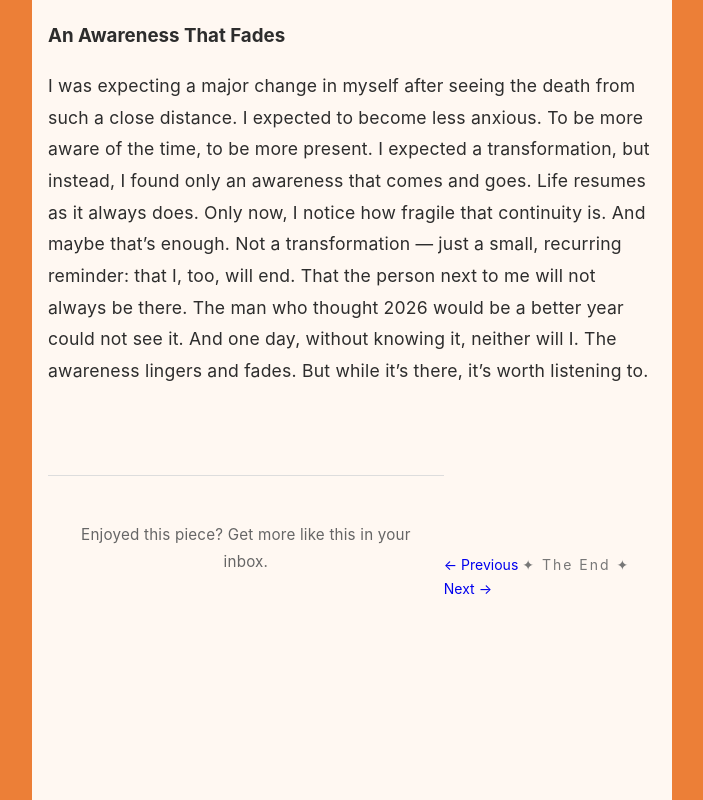
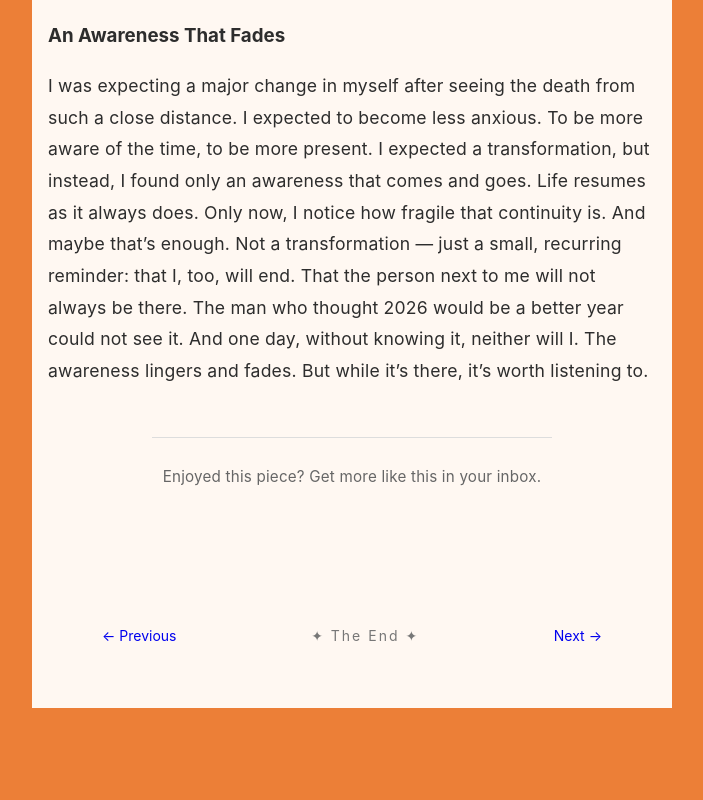
Before and after one commit to shirugautam-dev/Blog, a plain HTML site: page htmls/death.html in a window 1280 px wide. Shown: the part 2704-3504 px from the top of the page, without its empty margins (288-991 px from the left). After the commit the page ends 3412 px from the top, so only its background shows below. Drawn offline with nearby package versions, Linux system fonts and the light colour scheme; grey boxes are pictures that could not be loaded; files whose address does not match are found by name.

Commit message:
Add files via upload

```diff
--- a/style.css
+++ b/style.css
@@ -175,6 +175,10 @@ body.dark .rss a {text-decoration: none;
   margin: auto;
   padding: 20px 16px;
   background: #FFF8F2;
+}
+
+.article-body p:last-of-type {
+  margin-bottom: 20px; /* reduce gap after article text */
 }
 
 .article-body h1 {
@@ -752,11 +756,24 @@ body.dark .book-meta {
   margin-top: 20px;
   font-size: 14px;
   margin-bottom: 40px;
+  flex-direction: column;
+  gap: 20px;
 }
 
-.article-end a {
+.article-nav {
+  display: flex;
+  justify-content: space-between;
+  width: 100%;
+  max-width: 500px;
+}
+
+
+.article-end a,
+.article-end .end-text {
+  display: block;
   text-decoration: none
 }
+
 
 body.dark .article-end a {
   text-decoration: none;
@@ -887,8 +904,8 @@ body.dark .article-body li {
 
 .subscribe-section {
   text-align: center;
-  margin: 60px 0;
-  padding: 30px 20px;
+  margin: 30px 0 40px 0; /* reduce top gap */
+  padding-top: 10px;
   border-top: 1px solid #ddd;
 }
 
```
